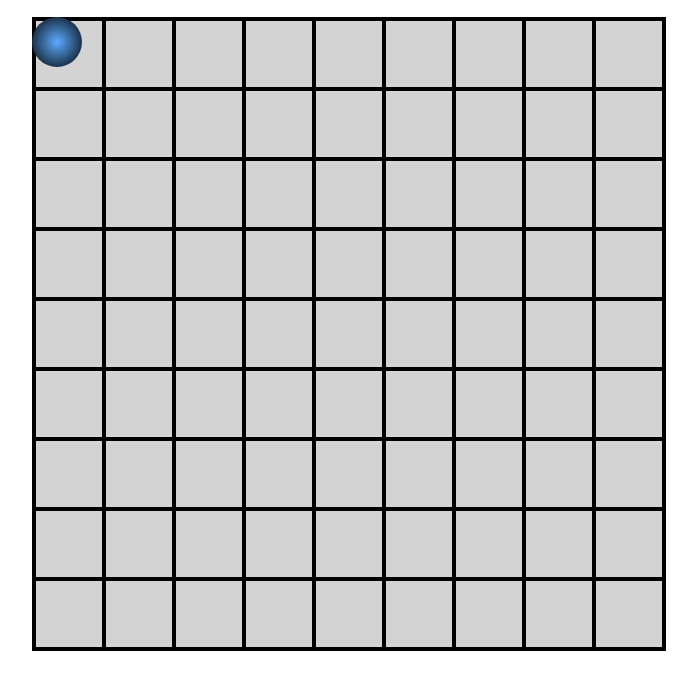
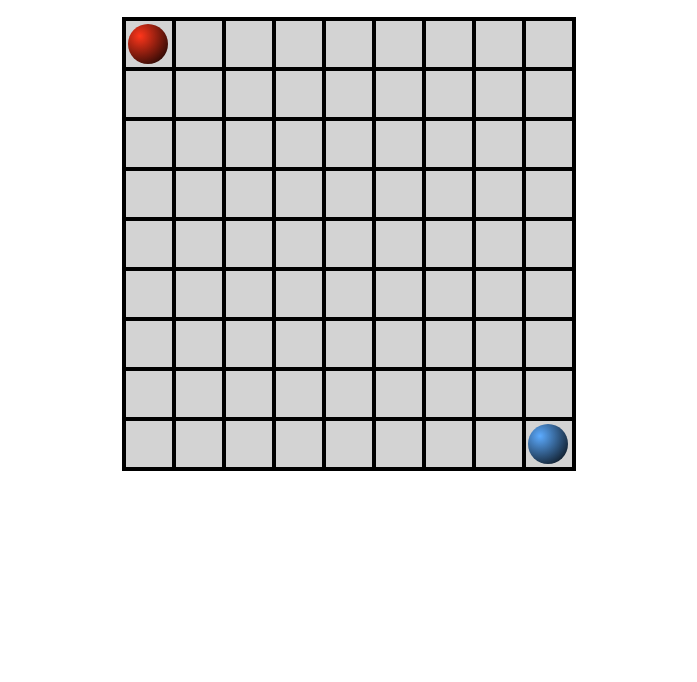
Before and after one commit to LLPeterX/Lines, a plain HTML site: page index.html in a window 1280 px wide. Shown: the part 118-800 px from the top of the page, without its empty margins (291-988 px from the left). Drawn offline with Linux system fonts and the light colour scheme.

Commit message:
sample styles for red & cyan

```diff
--- /dev/null
+++ b/colors.css
@@ -0,0 +1,11 @@
+.cyan {
+  background: -webkit-radial-gradient(30% 30%, circle, #5cabff, #000);
+  background: -moz-radial-gradient(30% 30%, circle, #5cabff, #000);
+  background: radial-gradient(30% 30%, circle, #5cabff, #000);
+}
+
+.red {
+  background: -webkit-radial-gradient(30% 30%, circle, #ff361b, #000);
+  background: -moz-radial-gradient(30% 30%, circle, #ff361b, #000);
+  background: radial-gradient(30% 30%, circle, #ff361b, #000);
+}
--- a/index.html
+++ b/index.html
@@ -7,13 +7,115 @@
   <meta name="viewport" content="width=device-width, initial-scale=1.0">
   <meta name="description" content="Color Lines">
   <link rel="stylesheet" href="style.css">
+  <link rel="stylesheet" href="colors.css">
   <title>Color Lines (Lines23) </title>
 </head>
 
 <body>
   <div class="content">
     <div id="time_container">00:00</div>
-    <div id="board"></div>
+    <table id="board" cellpadding="0" cellspacing="0">
+      <tr>
+        <td></td>
+        <td></td>
+        <td></td>
+        <td></td>
+        <td></td>
+        <td></td>
+        <td></td>
+        <td></td>
+        <td></td>
+      </tr>
+      <tr>
+        <td></td>
+        <td></td>
+        <td></td>
+        <td></td>
+        <td></td>
+        <td></td>
+        <td></td>
+        <td></td>
+        <td></td>
+      </tr>
+      <tr>
+        <td></td>
+        <td></td>
+        <td></td>
+        <td></td>
+        <td></td>
+        <td></td>
+        <td></td>
+        <td></td>
+        <td></td>
+      </tr>
+      <tr>
+        <td></td>
+        <td></td>
+        <td></td>
+        <td></td>
+        <td></td>
+        <td></td>
+        <td></td>
+        <td></td>
+        <td></td>
+      </tr>
+      <tr>
+        <td></td>
+        <td></td>
+        <td></td>
+        <td></td>
+        <td></td>
+        <td></td>
+        <td></td>
+        <td></td>
+        <td></td>
+      </tr>
+      <tr>
+        <td></td>
+        <td></td>
+        <td></td>
+        <td></td>
+        <td></td>
+        <td></td>
+        <td></td>
+        <td></td>
+        <td></td>
+      </tr>
+      <tr>
+        <td></td>
+        <td></td>
+        <td></td>
+        <td></td>
+        <td></td>
+        <td></td>
+        <td></td>
+        <td></td>
+        <td></td>
+      </tr>
+      <tr>
+        <td></td>
+        <td></td>
+        <td></td>
+        <td></td>
+        <td></td>
+        <td></td>
+        <td></td>
+        <td></td>
+        <td></td>
+      </tr>
+      <tr>
+        <td></td>
+        <td></td>
+        <td></td>
+        <td></td>
+        <td></td>
+        <td></td>
+        <td></td>
+        <td></td>
+        <td></td>
+      </tr>
+
+    </table>
     <div id="controls"></div>
   </div>
 
--- a/script.js
+++ b/script.js
@@ -2,40 +2,63 @@
 const BLOCK_SIZE = 70; // ширина одного блока
 const BALL_SIZE = 50; // диаметр щарика
 const ROWS = 9; // число блоков (матрица NUM * NUM)
-const COLORS = {
-  RED: 'FF0000',
-  BROWN: "FFC0C0",
-  PINK: "F0F0F0",
-  GREEN: "00FF00",
-  BLUE: "0000FF",
-  YELLOW: "F0F0F0",
-  CYAN: "202080"
-};
+
+// const COLORS = {
+//   RED: 'FF0000',
+//   BROWN: "FFC0C0",
+//   PINK: "F0F0F0",
+//   GREEN: "00FF00",
+//   BLUE: "0000FF",
+//   YELLOW: "F0F0F0",
+//   CYAN: "202080"
+// };
+const COLORS = ["red", "brown", "pink", "green", "blue", "yellow", "cyan"];
+
 let gameOver = false;
 const game = Array(ROWS).fill(0).map(_ => Array(ROWS).fill(0));
-const elBoad = null;
+let elBoad = null;
+let cells = null;
 
 // создаем игровое поле - сетку ROWS*ROWS
 function createBoard() {
-  elBoard = document.getElementById('board');
-  elBoard.innerHTML = "";
-  gameOver = false;
-  for (let y = 0; y < ROWS; y++) {
-    for (let x = 0; x < ROWS; x++) {
-      game[y][x] = 0;
-      let cell = document.createElement('div');
-      cell.classList.add('cell');
-      cell.style.width = `${BLOCK_SIZE}px`;
-      cell.style.height = `${BLOCK_SIZE}px`;
-      elBoard.appendChild(cell);
-    }
-  }
+  //
+  // elBoard.innerHTML = "";
+  // gameOver = false;
+  // for (let y = 0; y < ROWS; y++) {
+  //   for (let x = 0; x < ROWS; x++) {
+  //     game[y][x] = 0;
+  //     let cell = document.createElement('div');
+  //     cell.classList.add('cell');
+  //     cell.style.width = `${BLOCK_SIZE}px`;
+  //     cell.style.height = `${BLOCK_SIZE}px`;
+  //     elBoard.appendChild(cell);
+  //   }
+  // }
 }
 
-function placeBall(y, x, style, originElement = null, prevY = null, prevX = null) {
+function placeBall(y, x, style) {
+  // get cell from x,y
+  let elCell = cells[y * ROWS + x];
+  game[y][x] = 1;
+  console.log('childs = ', elCell.childNodes.length);
+  let elBall = document.createElement("div");
+  elBall.classList.add("ball");
+  elBall.classList.add(style);
+  elCell.appendChild(elBall);
+}
+
+function removeBall(x, y) {
+  let elCell = cells[y * ROWS + x];
+  if (elCell.childNodes.length != 0) {
+    elCell.childNodes[0].remove();
+  }
+  game[y][x] = 0;
+}
+
+function placeBallZ(y, x, style, originElement = null, prevY = null, prevX = null) {
   //let oconsole.log(elBoard.offsetTop);
-  let yOffset = window.scrollY + elBoard.getBoundingClientRect().top; // + Math.floor(BLOCK_SIZE / 2);
-  let xOffset = window.scrollX + elBoard.getBoundingClientRect().left; // + Math.floor(BLOCK_SIZE / 2);
+  //let yOffset = window.scrollY + elBoard.getBoundingClientRect().top; // + Math.floor(BLOCK_SIZE / 2);
+  //let xOffset = window.scrollX + elBoard.getBoundingClientRect().left; // + Math.floor(BLOCK_SIZE / 2);
   //let yOffset = Math.floor(BLOCK_SIZE / 2);
   // let xOffset = Math.floor(BLOCK_SIZE / 2);
 
@@ -49,7 +72,7 @@ function placeBall(y, x, style, originElement = null, prevY = null, prevX = null
     originElement = document.createElement("div");
     originElement.classList.add("ball");
     originElement.classList.add(style);
-    elBoard.appendChild(originElement);
+    //elBoard.appendChild(originElement);
   }
   originElement.style.left = `${xOffset}px`;
   originElement.style.top = `${yOffset}px`;
@@ -78,12 +101,15 @@ function placeRandomBalls(count) {
 
 // start
 document.addEventListener('DOMContentLoaded', () => {
+  elBoard = document.getElementById('board');
+  cells = elBoard.getElementsByTagName("td");
 
   // создаем игровое поле - рисуем сетку ROWS * ROWS
   createBoard();
   // размещаем сначала 5 случайных шариков
   //placeRandomBalls(5);
-  placeBall(0, 0, "cyan");
+  placeBall(8, 8, "cyan");
+  placeBall(0, 0, "red");
 
 
 
--- a/style.css
+++ b/style.css
@@ -24,16 +24,18 @@
   color: white;
 }
 
-#board {
-  width: 634px;
-  display: flex;
-  flex-wrap: wrap;
-  flex-direction: row;
+#board, table {
+  /* width: 634px; */
+  /* display: flex; */
+  /* flex-wrap: wrap; */
+  /* flex-direction: row; */
   border: 2px solid black;
   box-sizing: border-box;
+  padding: 0;
+  margin: 0;
 }
 
-.cell {
+.cell, td {
   box-sizing: border-box;
   border: 2px solid black;
   background-color: lightgray;
@@ -43,16 +45,18 @@
 
 .ball {
   display: inline-block;
-  position: absolute;
+  position: relative;
   border-radius: 50%;
-  height: 50px;
-  width: 50px;
+  height: 40px;
+  width: 40px;
+  top: 2px;
+  left: 2px;
   margin: 0;
   z-index: 1;
 }
 
 .cyan {
-  background: -webkit-radial-gradient(50% 50%, circle, #5cabff, #000);
-  background: -moz-radial-gradient(50% 50%, circle, #5cabff, #000);
-  background: radial-gradient(50% 50%, circle, #5cabff, #000);
+  background: -webkit-radial-gradient(30% 30%, circle, #5cabff, #000);
+  background: -moz-radial-gradient(30% 30%, circle, #5cabff, #000);
+  background: radial-gradient(30% 30%, circle, #5cabff, #000);
 }
```
